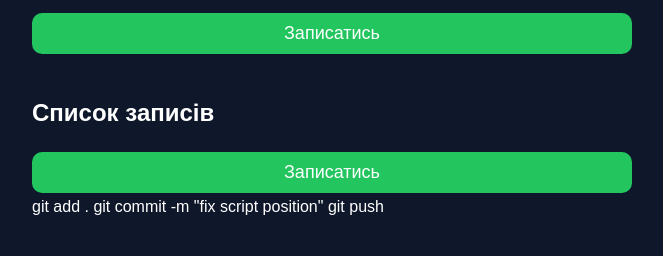
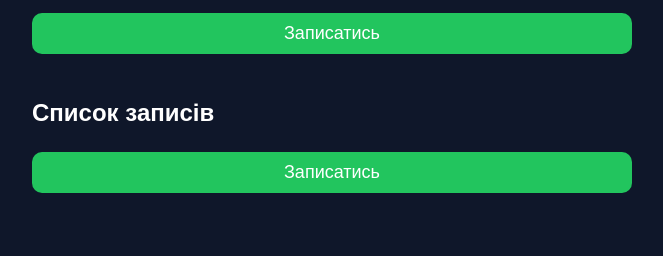
Before and after one commit to logistictl777-svg/test_barb_booking, a FastAPI app: page / in a window 1280 px wide. Shown: the part 686-942 px from the top of the page, without its empty margins (308-971 px from the left). After the commit the page ends 879 px from the top, so only its background shows below. Run offline with FastAPI, Linux system fonts and the light colour scheme; data that the repository does not hold is empty.

```diff
--- a/templates/index.html
+++ b/templates/index.html
@@ -388,9 +388,5 @@ function selectTime(time, el){
     document.getElementById("selectedTime").value = time;
 }
 </script>
-
 </body>
 </html>
-git add .
-git commit -m "fix script position"
-git push
```
